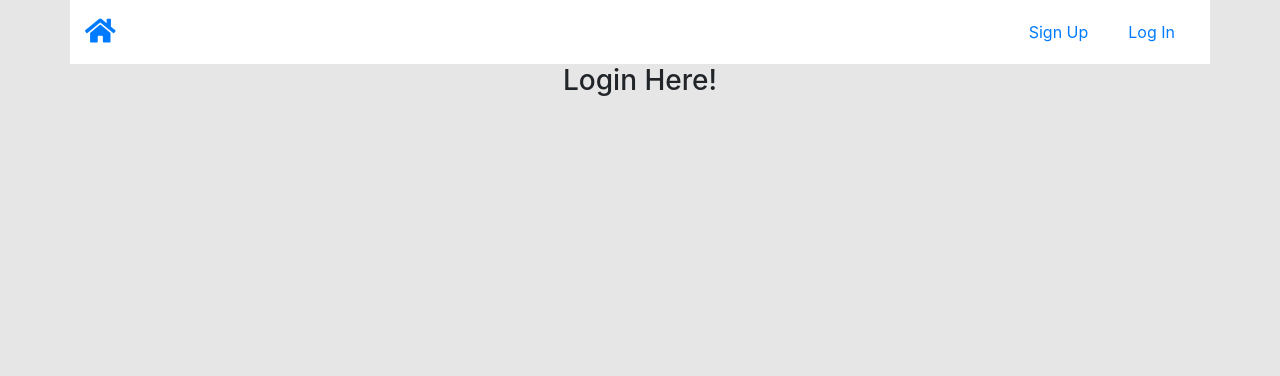
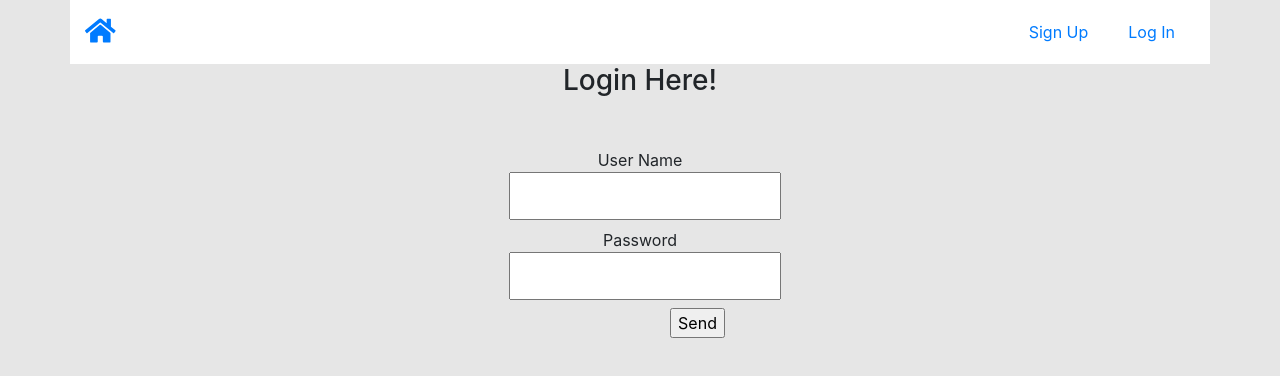
Before and after one commit to TheWicha/userAuth, a React (Create React App) app: page /LogIn in a window 1280 px wide. Shown: the top 376 px of the page. Built offline with nearby package versions, Linux system fonts and the light colour scheme.

Commit message:
introduce LogIn component with Login Form

```diff
--- a/src/components/LogIn/LogIn.js
+++ b/src/components/LogIn/LogIn.js
@@ -1,11 +1,14 @@
 import React from 'react';
+import LogInForm from './LogInForm';
 
 const LogIn = () => {
+
     return (
         <div>
             <h3>
                 Login Here!
             </h3>
+            <LogInForm />
         </div>
     )
 }
--- /dev/null
+++ b/src/components/LogIn/LogInForm.js
@@ -0,0 +1,89 @@
+import React, { useState } from "react";
+import styled from "styled-components";
+
+const LogInForm = () => {
+  const user = {
+    name: "wicha",
+    pwd: "asd",
+  };
+
+  const [nameValue, setNameValue] = useState("");
+  const [passwordValue, setPasswordValue] = useState("");
+  const [userValid, setUserValid] = useState(false);
+  const [nameError, setNameError] = useState(false);
+  const [pwdError, setPwdError] = useState(false);
+
+  const handleSubmit = (e) => {
+    e.preventDefault();
+    console.log(nameValue);
+    if (nameValue !== user.name) {
+      setNameError(true);
+    } else setNameError(false);
+
+    if (passwordValue !== user.pwd) {
+      return setPwdError(true);
+    } else setPwdError(false);
+    setNameValue("");
+    setPasswordValue("");
+    setUserValid(true);
+  };
+
+  return (
+    <Wrapper>
+      {userValid && <span>welcome {user.name}!</span>}
+      {!userValid && (
+        <Form onSubmit={handleSubmit}>
+          <label>
+            User Name
+            <Input
+              type="text"
+              required
+              value={nameValue}
+              name="userName"
+              onChange={(e) => {
+                setNameValue(e.target.value);
+              }}
+            />
+          </label>
+          {nameError ? "invalid user name" : null}
+          <label>
+            Password
+            <Input
+              required
+              type="password"
+              value={passwordValue}
+              name="userPassword"
+              onChange={(e) => {
+                setPasswordValue(e.target.value);
+              }}
+            />
+          </label>
+          {pwdError ? "invalid password" : null}
+          <div style={{ width: "185px" }}>
+            <input type="submit" value="Send" />
+          </div>
+        </Form>
+      )}
+    </Wrapper>
+  );
+};
+
+export default LogInForm;
+
+const Wrapper = styled.div`
+  margin-top: 50px;
+`;
+
+const Form = styled.form`
+  display: flex;
+  flex-direction: column;
+  justify-content: center;
+  align-items: flex-end;
+  width: 300px;
+  margin: 0 auto;
+`;
+
+const Input = styled.input`
+  padding: 10px;
+  margin-left: 10px;
+`;
--- a/src/components/SignUp/SignUpForm.js
+++ b/src/components/SignUp/SignUpForm.js
@@ -7,6 +7,7 @@ const SignUpForm = () => {
     email: "",
     pwd: "",
   });
+
   const [nameValue, setNameValue] = useState("");
   const [emailValue, setEmailValue] = useState("");
   const [passwordValue, setPasswordValue] = useState("");
```
